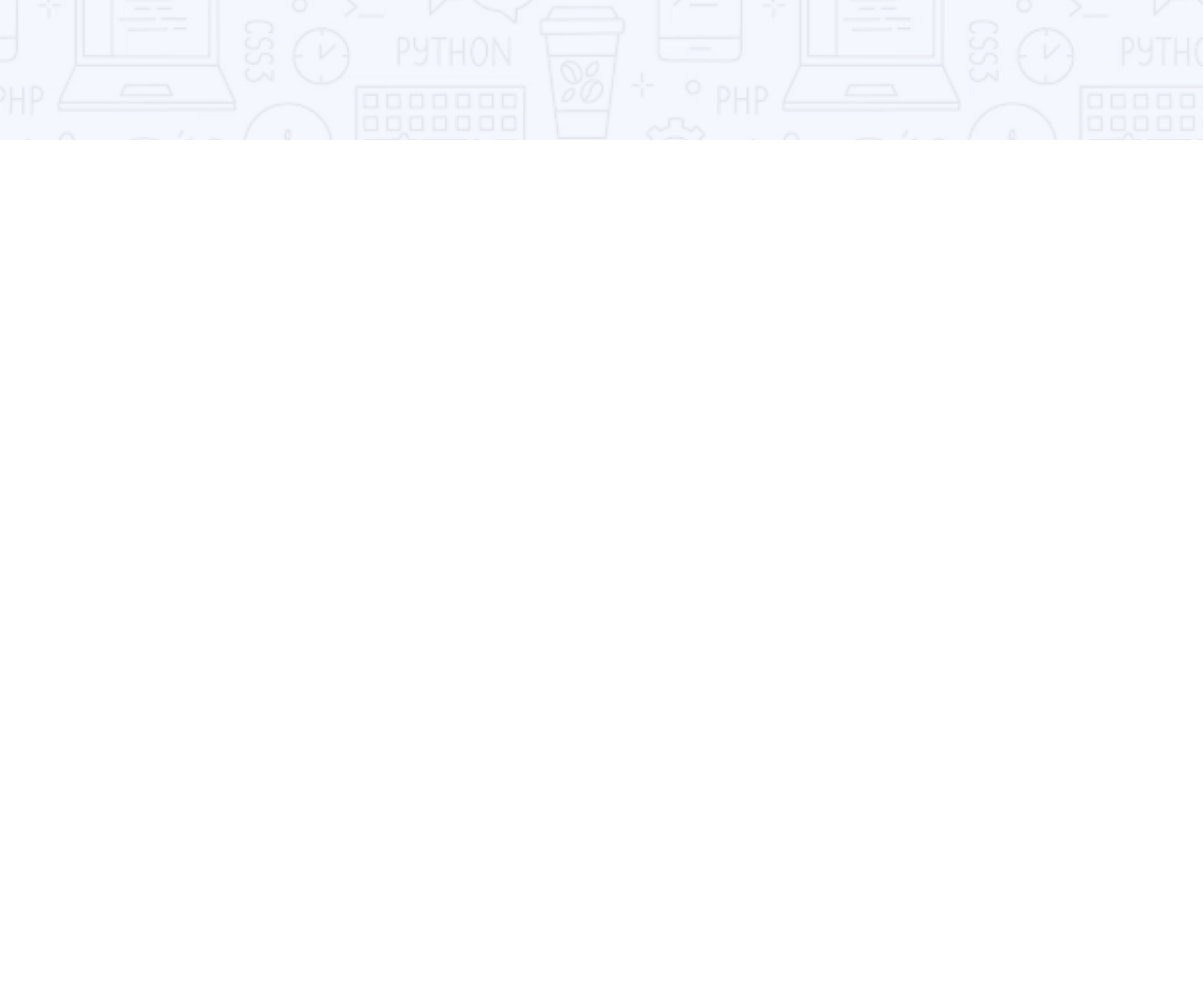
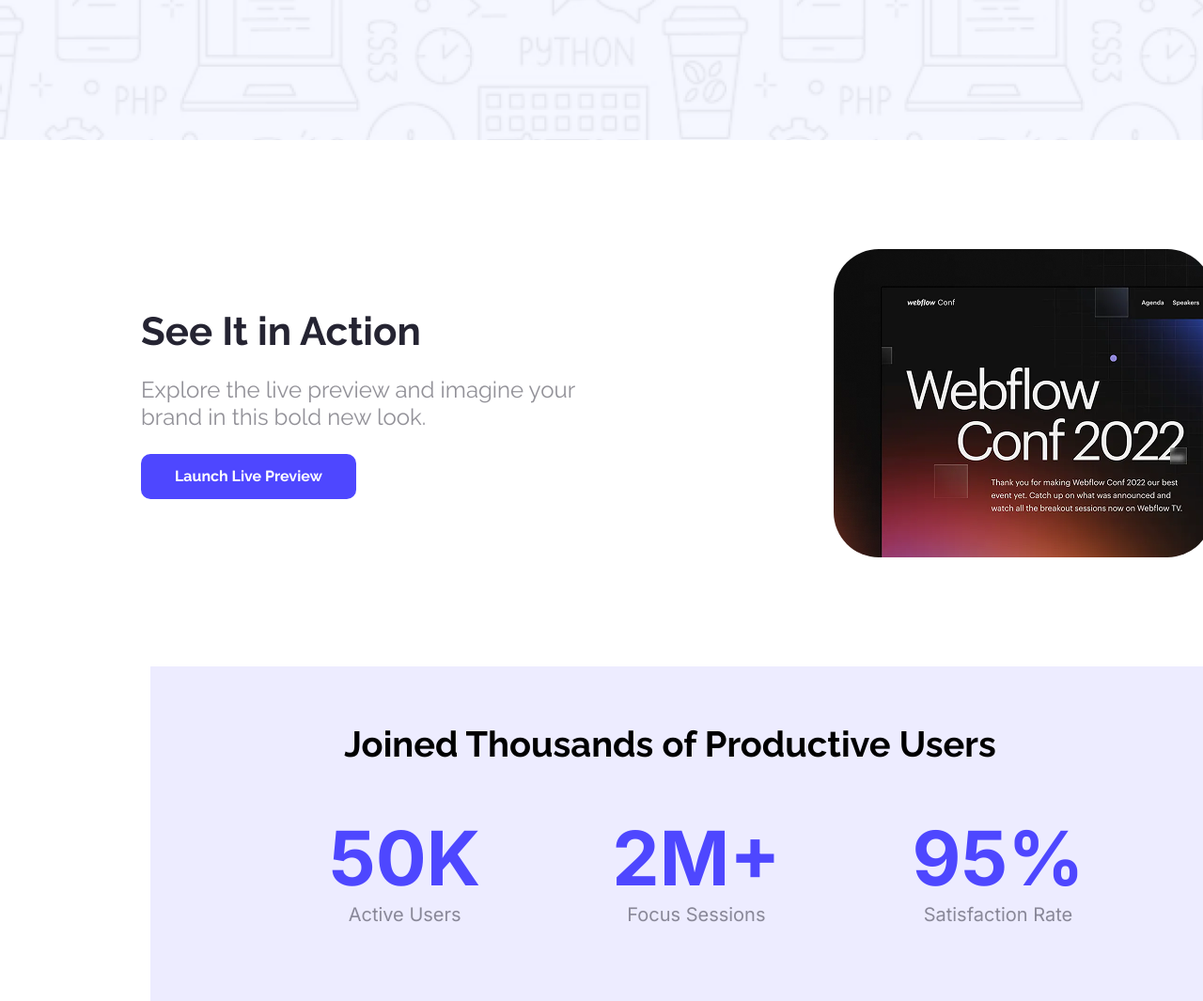
Before and after one commit to effataratauhida/web-flow-A01, a plain HTML site: page index.html in a window 1280 px wide. Shown: the part 549-1614 px from the top of the page at 94% size. Before the commit the page ends 800 px from the top, so only its background shows below. Drawn offline with Linux system fonts and the light colour scheme.

Commit message:
action & productive user part added

```diff
--- a/index.html
+++ b/index.html
@@ -27,7 +27,41 @@
             <button class="btn-primary btn-stay-focused">Stay Focused</button>
         </div>
     </header>
-    <main></main>
+    <main>
+        <!-- action  -->
+        <div class="action">
+            <div class="action-content">
+                <h2 class="action-title">See It in Action</h2>
+                <p class="action-description">Explore the live preview and imagine your<br>brand in this bold new look.</p>
+                <button class="btn-primary btn-live-preview">Launch Live Preview</button>
+            </div>
+            <img class="action-image" src="Assets/action.png" alt="Action Image">
+        </div>
+
+        <!-- productive-users -->
+
+        <div class="productive-users">
+            <div class="user-content">
+            <h2 class="productive-title">
+                Joined Thousands of Productive Users
+            </h2>
+            <div class="satisfaction-rate">
+                <div class="satisfaction-content">
+                    <h1 class="pro-user-rate">50K</h1>
+                    <p class="pro-description">Active Users</p>
+                </div>
+                <div class="satisfaction-content">
+                    <h1 class="pro-user-rate">2M+</h1>
+                    <p class="pro-description">Focus Sessions</p>
+                </div>
+                <div class="satisfaction-content">
+                    <h1 class="pro-user-rate">95%</h1>
+                    <p class="pro-description">Satisfaction Rate</p>
+                </div>
+            </div>
+        </div>
+        </div>
+    </main>
     <footer></footer>
 </body>
 </html>
--- a/style.css
+++ b/style.css
@@ -21,10 +21,13 @@
       color: var(--secondary-color);
       font-size: 16px;
       font-weight: bold;
-      border-radius: 8px;
+      border-radius: 10px;
       border: none;
       cursor: pointer;
       font-family:"Raleway", sans-serif ;
+}
+.btn-primary:hover {
+  background-color: #082940;
 }
 
 /* header styles */
@@ -34,7 +37,7 @@
     background-image: url('Assets/Hero-bg.png');
     background-size: cover;
     background-repeat: no-repeat;
-    background-position: center;
+
 
 }
 
@@ -79,7 +82,7 @@ nav li a{
     height:237px ;
     align-items: center;
     text-align: center;
-    margin-left: 267.5px;
+    margin-left: 300px;
     margin-top: 158px;
 }
 .banner-title{
@@ -93,3 +96,83 @@ nav li a{
     height: 48px;
     margin-top: 37px;
 }
+
+/* action styles */
+.action{
+    width: 1140px;
+    height: 328px;
+    display: flex;
+    align-items: center;
+    justify-content: space-between;
+    margin: 116px 150px 116px 150px;
+}
+.action-title{
+    font-size: 42px;
+    font-weight: bold;
+    font-family: "Raleway", sans-serif;
+    color: var(--title-color);
+}
+.action-description{
+    font-size: 24px;
+    font-family: "Raleway", sans-serif;
+    font-weight: 400;
+    color: #25243280;
+    margin-top: 23px;
+}
+.btn-live-preview{
+    width: 229px;
+    height: 48px;
+    margin-top: 25px;
+}
+.action-image{
+    width: 403px;
+    height: 328px;
+    border-radius: 48px;
+}
+
+/* productive users styles */
+
+.productive-users{
+   width: 1140px;
+   height: 356px;
+   background-color: #4E47FF1A;;
+   margin-left: 160px;
+
+}
+.user-content {
+    width: 856px;
+     height: 206px;
+    text-align: center;
+    margin: auto;
+    padding-top: 10px;
+    margin-left: 50px;
+}
+.productive-title{
+    font-size: 38px;
+    font-weight: bold;
+    font-family: "Raleway", sans-serif;
+    margin-top: 50px;
+    margin-left: 150px;
+}
+.satisfaction-rate{
+    display: flex;
+    align-items: center;
+    justify-content: space-between;
+    margin-right: 158px;
+}
+.satisfaction-content{
+    margin-left: 140px;
+    margin-top: 50px;
+}
+.pro-user-rate{
+    font-size: 80px;
+    font-weight: bold;
+    font-family: "Inter", sans-serif;
+    color: var(--primary-color);
+}
+.pro-description{
+    font-size: 20px;
+    font-weight: 400;
+    font-family: "Inter", sans-serif;
+    color: #25243280 ;
+}
```
Also changed, not shown: Assets/action.png (renamed from Assets/wc-mini.png).
